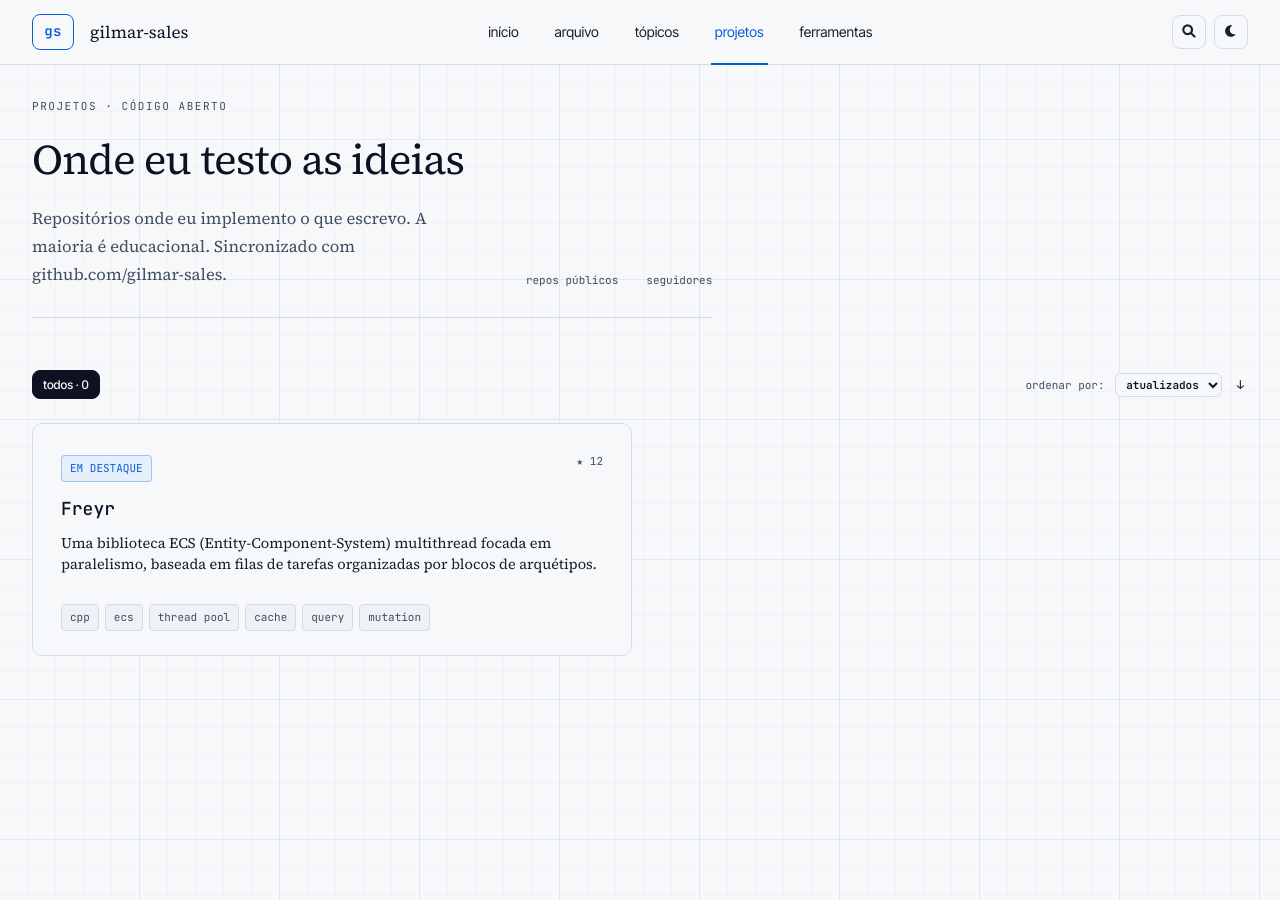
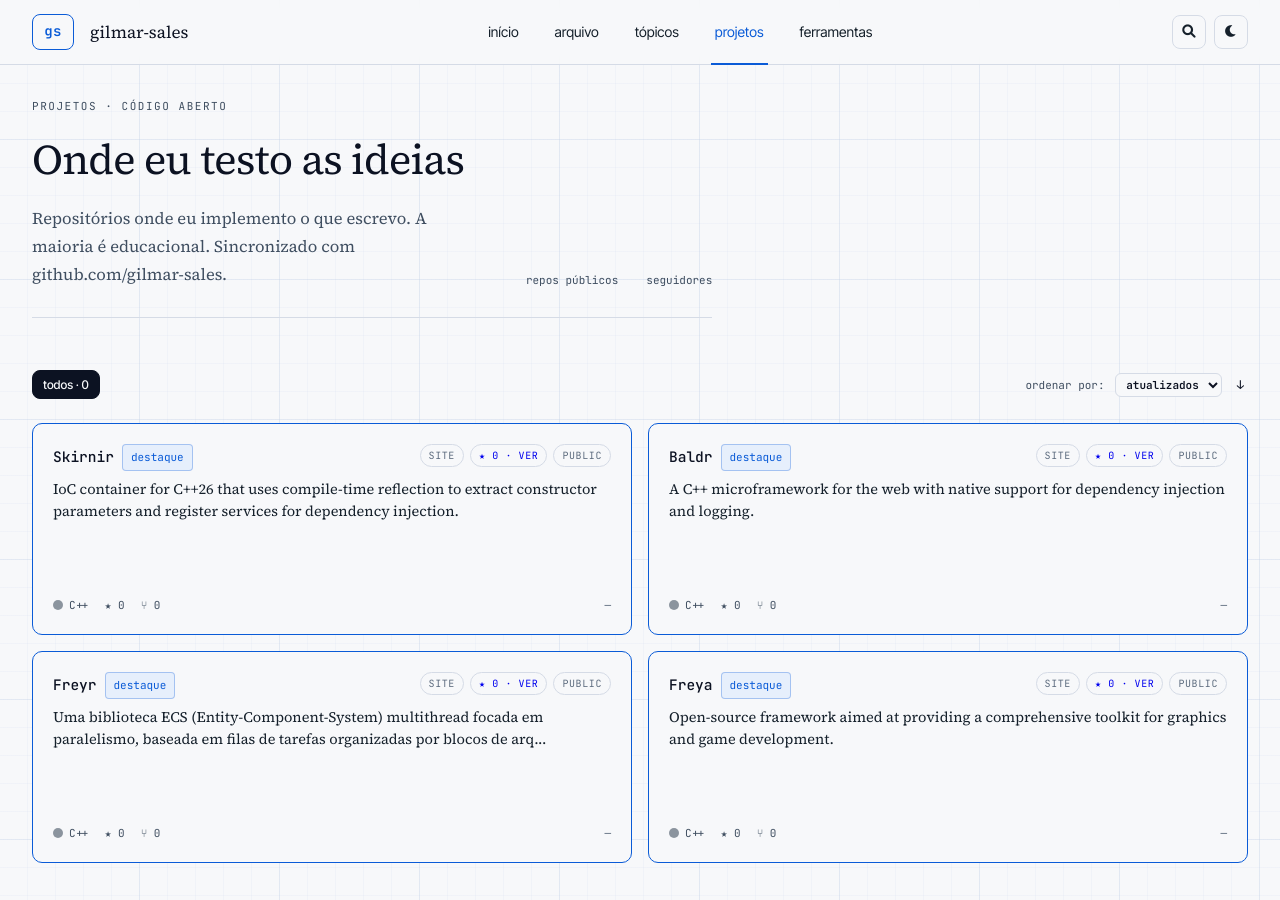
Before and after one commit to gilmar-sales/gilmar-sales.github.io, a Jekyll site: the page built from projects/index.html, in a window 1280 px wide. Built offline with Jekyll 4.4.1, drawn with Linux system fonts in a browser that asks for light colours.

Commit message:
refactor(projects): consolidate featured project display and remove deprecated HTML
- Removed the dedicated featured project card HTML file and integrated its functionality into the main project card template.
- Updated the projects index to dynamically display featured projects based on a predefined order.
- Enhanced CSS styles for project cards to improve layout and responsiveness, particularly for featured projects.
- Added new project entries for Baldr, Freya, Freyr, and Skirnir with updated metadata and descriptions.

```diff
--- a/_includes/project-card-featured.html
+++ /dev/null
@@ -1,19 +0,0 @@
-{% assign p = include.project %}
-
-<div class="repo-card featured" data-repo-name="{{ p.name }}" data-language="{{ p.language }}" data-stars="{{ p.stars | default: 0 }}" data-forks="0" data-pushed="{{ p.pushed_at | default: '' }}" data-name="{{ p.name | downcase }}">
-    <div class="info">
-        <div class="row-top">
-            <div>
-                <span class="tag blue" style="margin-bottom: 8px; display: inline-block">EM DESTAQUE</span>
-                <a class="name" href="{{ p.url }}" style="font-size: 18px; margin-top: 4px; display: block; text-decoration: none; color: inherit;">
-                    {{ p.name }}
-                </a>
-            </div>
-            <div class="star js-stars">★ {{ p.stars | default: 0 }}</div>
-        </div>
-        <p class="desc">{{ p.description | strip_html | truncate: 200 }}</p>
-        <div class="tag-row">
-            {% for t in p.tags %}<span class="tag">{{ t }}</span>{% endfor %}
-        </div>
-    </div>
-</div>
--- a/_includes/project-card.html
+++ b/_includes/project-card.html
@@ -1,11 +1,23 @@
 {% assign p = include.project %}
 
-<div class="repo-card" data-repo-name="{{ p.name }}" data-language="{{ p.language }}" data-stars="{{ p.stars | default: 0 }}" data-forks="0" data-pushed="{{ p.pushed_at | default: '' }}" data-name="{{ p.name | downcase }}">
+<div class="repo-card{% if p.featured %} featured{% endif %}" data-repo-name="{{ p.name }}" data-language="{{ p.language }}" data-stars="{{ p.stars | default: 0 }}" data-forks="0" data-pushed="{{ p.pushed_at | default: '' }}" data-name="{{ p.name | downcase }}">
     <div class="row-top">
-        <a class="name" href="{{ p.url }}" style="text-decoration: none; color: inherit;">
-            {{ p.name }}
-        </a>
-        <div>
+        <div class="title-row">
+            <a class="name" href="{{ p.repo_url }}" target="_blank" rel="noopener noreferrer" style="text-decoration: none; color: inherit;">
+                {{ p.name }}
+            </a>
+            {% if p.featured %}
+            <span class="tag blue">destaque</span>
+            {% endif %}
+        </div>
+        <div style="display: flex; gap: 6px; align-items: center; flex-wrap: wrap; justify-content: flex-end;">
+            {% if p.homepage and p.homepage != "" %}
+            <span class="docs">
+                <a href="{{ p.homepage }}" target="_blank" rel="noopener noreferrer" style="text-decoration: none; color: inherit;">
+                    Site
+                </a>
+            </span>
+            {% endif %}
             <span class="view">
                 <a href="{{ p.repo_url }}" target="_blank" rel="noopener noreferrer" style="text-decoration: none;">
                     ★ {{ p.stars | default: 0 }} · Ver
--- a/css/mobile.css
+++ b/css/mobile.css
@@ -426,12 +426,8 @@
         grid-template-columns: 1fr;
     }
 
-    .filter-row,
-    .featured {
+    .filter-row {
         grid-column: 1;
-    }
-
-    .filter-row {
         flex-direction: column;
         align-items: stretch;
         gap: 12px;
@@ -444,8 +440,10 @@
         box-sizing: border-box;
     }
 
-    .featured .info {
-        padding: 20px 16px 18px;
+    .repo-card .title-row {
+        flex-direction: column;
+        align-items: flex-start;
+        gap: 6px;
     }
 }
 
--- a/css/screens.css
+++ b/css/screens.css
@@ -1046,6 +1046,13 @@
     align-items: start;
     margin-bottom: 8px;
 }
+.repo-card .title-row {
+    display: flex;
+    align-items: center;
+    gap: 8px;
+    flex-wrap: wrap;
+    min-width: 0;
+}
 .repo-card .name {
     font-family: var(--font-mono);
     font-size: 14.5px;
@@ -1105,49 +1112,12 @@
     border-radius: 50%;
 }
 
-/* Featured project card */
-.featured {
-    display: grid;
-    grid-template-columns: 1fr;
-    gap: 0;
-    padding: 0;
-    overflow: hidden;
-    min-height: 170px;
-}
-.featured .info {
-    padding: 28px 28px 24px;
-    display: flex;
-    flex-direction: column;
-}
 #static-repos {
     display: contents;
 }
 
-.featured .preview {
-    background: var(--paper-2);
-    border-top: 1px solid var(--rule);
-    padding: 24px;
-    position: relative;
-    display: flex;
-    align-items: center;
-    justify-content: center;
-    overflow: hidden;
-}
-.featured .star {
-    margin-left: auto;
-    font-family: var(--font-mono);
-    font-size: 11px;
-    color: var(--ink-3);
-    display: flex;
-    align-items: center;
-    gap: 4px;
-}
-.featured .tag-row {
-    display: flex;
-    gap: 6px;
-    flex-wrap: wrap;
-    margin-top: auto;
-    padding-top: 12px;
+.repo-card.featured {
+    border-color: var(--accent);
 }
 
 /* Contribution graph */
--- a/projects/index.html
+++ b/projects/index.html
@@ -4,7 +4,7 @@
 permalink: /projects/
 ---
 
-{% assign featured = site.projects | where: "featured", true | first %}
+{% assign featured_order = "Skirnir,Baldr,Freyr,Freya" | split: "," %}
 {% assign others = site.projects | where_exp: "p", "p.featured != true" %}
 
 <div class="projects">
@@ -62,9 +62,14 @@
             </div>
         </div>
 
-        {% if featured %}
-            {% include project-card-featured.html project=featured %}
-        {% endif %}
+        <div id="featured-repos" style="display: contents">
+            {% for name in featured_order %}
+                {% assign p = site.projects | where: "name", name | first %}
+                {% if p %}
+                    {% include project-card.html project=p %}
+                {% endif %}
+            {% endfor %}
+        </div>
 
         <div id="static-repos">
             {% for p in others %}
@@ -106,13 +111,22 @@
         function liveCardHTML(repo, langColor) {
             const language = repo.language || "Text";
             const desc = repo.description || "Sem descrição.";
+            const homepage = (repo.homepage || "").trim();
+            const docsBtn = homepage
+                ? `<span class="docs">
+                        <a href="${homepage}" target="_blank" rel="noopener noreferrer" style="text-decoration: none; color: inherit;">
+                            Site
+                        </a>
+                    </span>`
+                : "";
             return `
                 <div class="repo-card" data-repo-name="${repo.name}" data-language="${language}" data-stars="${repo.stargazers_count}" data-forks="${repo.forks_count}" data-pushed="${repo.pushed_at}" data-name="${repo.name.toLowerCase()}">
                     <div class="row-top">
                         <a class="name" href="${repo.html_url}" target="_blank" rel="noopener noreferrer" style="text-decoration: none; color: inherit;">
                             ${repo.name}
                         </a>
-                        <div>
+                        <div style="display: flex; gap: 6px; align-items: center; flex-wrap: wrap; justify-content: flex-end;">
+                            ${docsBtn}
                             <span class="view">
                                 <a href="${repo.html_url}" target="_blank" rel="noopener noreferrer" style="text-decoration: none;">
                                     ★ ${repo.stargazers_count} · Ver
```
Also changed, not shown: other parts of projects/index.html (+1 -1 lines), _projects/baldr.md (added, +11 -0 lines), _projects/freya.md (added, +11 -0 lines), _projects/freyr.md (+3 -2 lines), _projects/skirnir.md (added, +12 -0 lines).
